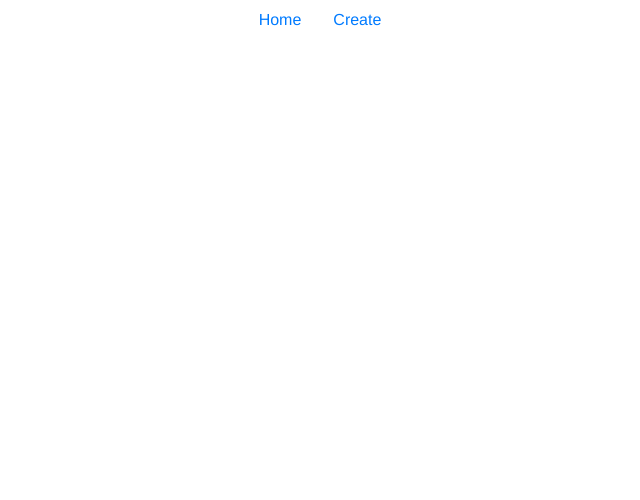
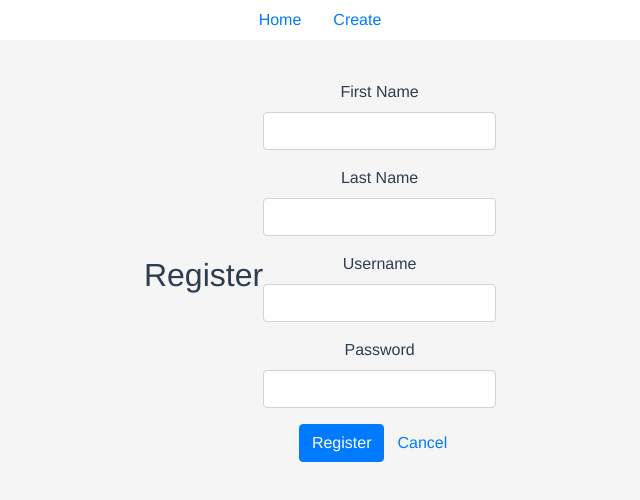
Before and after one commit to msulton55/intotu_simple_blog, a Vue app: page /register in a window 1280 px wide. Shown: the top 500 px of the page, without its empty margins (320-960 px from the left). Built offline with nearby package versions, Linux system fonts and the light colour scheme.

Commit message:
login-auth unfix 1

```diff
--- a/package.json
+++ b/package.json
@@ -18,7 +18,7 @@
     "vue-class-component": "^7.2.3",
     "vue-property-decorator": "^8.4.2",
     "vue-router": "^3.2.0",
-    "vuex": "^3.4.0"
+    "vuex": "^3.5.1"
   },
   "devDependencies": {
     "@vue/cli-plugin-babel": "~4.4.0",
--- a/src/App.vue
+++ b/src/App.vue
@@ -1,26 +1,21 @@
 <template>
   <div id="app">
-    <ul class="nav nav-pills justify-content-center">
-      <li class="nav-item">
-        <router-link to="/" class="nav-link" v-bind:class="{ active: this.$route.name=='Home' }">Home</router-link>
-      </li>
-      <li class="nav-item">
-        <router-link to="/create" class="nav-link" active-class="active">Create</router-link>
-      </li>
-    </ul>
+    <Navbar></Navbar>
     <router-view />
   </div>
 </template>
 
+<script>
+import Navbar from "./components/Navbar.vue"
+export default {
+  name: "App",
+  components: {
+    Navbar
+  }
+}
+</script>
+
 <style lang="scss">
-#app {
-  font-family: Avenir, Helvetica, Arial, sans-serif;
-  -webkit-font-smoothing: antialiased;
-  -moz-osx-font-smoothing: grayscale;
-  text-align: center;
-  color: #2c3e50;
-}
-
 #custom {
   padding: 30px;
 
--- /dev/null
+++ b/src/assets/css/custom-global.css
@@ -0,0 +1,62 @@
+.register {
+  height: 100%;
+}
+
+.register {
+  display: -ms-flexbox;
+  display: flex;
+  -ms-flex-align: center;
+  align-items: center;
+  padding-top: 40px;
+  padding-bottom: 40px;
+  background-color: #f5f5f5;
+}
+
+.login {
+  height: 100%;
+}
+
+.login {
+  display: -ms-flexbox;
+  display: flex;
+  -ms-flex-align: center;
+  align-items: center;
+  padding-top: 40px;
+  padding-bottom: 40px;
+  background-color: #f5f5f5;
+}
+
+.form-signin {
+  width: 100%;
+  max-width: 330px;
+  padding: 15px;
+  margin: auto;
+}
+
+.form-signin .checkbox {
+  font-weight: 400;
+}
+
+.form-signin .form-control {
+  position: relative;
+  box-sizing: border-box;
+  height: auto;
+  padding: 10px;
+  font-size: 16px;
+}
+
+.form-signin .form-control:focus {
+  z-index: 2;
+}
+
+.form-signin input[type="email"] {
+  margin-bottom: -1px;
+  border-bottom-right-radius: 0;
+  border-bottom-left-radius: 0;
+}
+
+.form-signin input[type="password"] {
+  margin-bottom: 10px;
+  border-top-left-radius: 0;
+  border-top-right-radius: 0;
+}
--- /dev/null
+++ b/src/components/Navbar.vue
@@ -0,0 +1,28 @@
+<template>
+  <div id="app">
+    <ul class="nav nav-pills justify-content-center">
+      <li class="nav-item">
+        <router-link to="/home" class="nav-link" v-bind:class="{active: this.$route.name=='Home'}">Home</router-link>
+      </li>
+      <li class="nav-item">
+        <router-link to="/create" class="nav-link" active-class="active">Create</router-link>
+      </li>
+    </ul>
+  </div>
+</template>
+
+<script>
+  export default {
+    name: "Navbar"
+  }
+</script>
+
+<style lang="scss">
+  #app {
+    font-family: Avenir, Helvetica, Arial, sans-serif;
+    -webkit-font-smoothing: antialiased;
+    -moz-osx-font-smoothing: grayscale;
+    text-align: center;
+    color: #2c3e50;
+  }
+</style>
--- a/src/main.ts
+++ b/src/main.ts
@@ -4,6 +4,7 @@ import "./registerServiceWorker";
 import router from "./router";
 import store from "./store";
 import 'bootstrap/dist/css/bootstrap.min.css';
+import '@/assets/css/custom-global.css'
 import axios from 'axios';
 
 
--- a/src/router/index.ts
+++ b/src/router/index.ts
@@ -1,14 +1,20 @@
 import Vue from "vue";
 import VueRouter, { RouteConfig } from "vue-router";
-import Home from "../views/Home.vue";
 
 Vue.use(VueRouter);
 
 const routes: Array<RouteConfig> = [
   {
     path: "/",
+    name: "Login",
+    component: () =>
+      import("../views/Login.vue")
+  },
+  {
+    path: "/home",
     name: "Home",
-    component: Home
+    component: () =>
+      import("../views/Home.vue")
   },
   {
     path: "/create",
@@ -24,6 +30,12 @@ const routes: Array<RouteConfig> = [
     name: "Detail",
     component: () =>
       import("../views/Detail.vue")
+  },
+  {
+    path: "/register",
+    name: "Register",
+    component: () =>
+      import("../views/Register.vue")
   }
 ];
 
--- /dev/null
+++ b/src/views/Login.vue
@@ -0,0 +1,78 @@
+<template>
+  <div class="login text-center">
+    <form class="form-signin">
+      <h1 class="h3 mb-3 font-weight-normal">Please sign in</h1>
+      <label for="inputEmail" class="sr-only">Email address</label>
+      <input type="email" id="inputEmail" class="form-control" placeholder="Email address" required autofocus>
+      <label for="inputPassword" class="sr-only">Password</label>
+      <input type="password" id="inputPassword" class="form-control" placeholder="Password" required>
+      <div class="checkbox mb-3">
+        <label>
+          <input type="checkbox" value="remember-me"> Remember me
+        </label>
+      </div>
+      <button class="btn btn-lg btn-primary btn-block" type="submit">Sign in</button>
+      <router-link to="/register" class="btn btn-link">Register</router-link>
+      <p class="mt-5 mb-3 text-muted">&copy;Intotu 2020</p>
+    </form>
+  </div>
+</template>
+
+<script>
+  import {
+    mapState,
+    mapActions
+  } from 'vuex'
+
+  export default {
+    name: "Login",
+    namespaced: true,
+    data() {
+      return {
+        username: '',
+        password: '',
+        submitted: false
+      }
+    },
+    computed: {
+      ...mapState('account', ['status'])
+    },
+    created() {
+      // reset login status
+      this.logout();
+    },
+    methods: {
+      ...mapActions('account', ['login', 'logout']),
+      handleSubmit(e) {
+        this.submitted = true;
+        const {
+          username,
+          password
+        } = this;
+        if (username && password) {
+          this.login({
+            username,
+            password
+          })
+        }
+      }
+    }
+  }
+</script>
+
+<style lang="scss">
+  .bd-placeholder-img {
+    font-size: 1.125rem;
+    text-anchor: middle;
+    -webkit-user-select: none;
+    -moz-user-select: none;
+    -ms-user-select: none;
+    user-select: none;
+  }
+
+  @media (min-width: 768px) {
+    .bd-placeholder-img-lg {
+      font-size: 3.5rem;
+    }
+  }
+</style>
--- /dev/null
+++ b/src/views/Register.vue
@@ -0,0 +1,71 @@
+<template>
+  <div class="register justify-content-center">
+    <h2>Register</h2>
+    <form @submit.prevent="handleSubmit">
+      <div class="form-group">
+        <label for="firstName">First Name</label>
+        <input type="text" v-model="user.firstName" v-validate="'required'" name="firstName" class="form-control"
+          :class="{ 'is-invalid': submitted && errors.has('firstName') }" />
+        <div v-if="submitted && errors.has('firstName')" class="invalid-feedback">{{ errors.first('firstName') }}</div>
+      </div>
+      <div class="form-group">
+        <label for="lastName">Last Name</label>
+        <input type="text" v-model="user.lastName" v-validate="'required'" name="lastName" class="form-control"
+          :class="{ 'is-invalid': submitted && errors.has('lastName') }" />
+        <div v-if="submitted && errors.has('lastName')" class="invalid-feedback">{{ errors.first('lastName') }}</div>
+      </div>
+      <div class="form-group">
+        <label for="username">Username</label>
+        <input type="text" v-model="user.username" v-validate="'required'" name="username" class="form-control"
+          :class="{ 'is-invalid': submitted && errors.has('username') }" />
+        <div v-if="submitted && errors.has('username')" class="invalid-feedback">{{ errors.first('username') }}</div>
+      </div>
+      <div class="form-group">
+        <label htmlFor="password">Password</label>
+        <input type="password" v-model="user.password" v-validate="{ required: true, min: 6 }" name="password"
+          class="form-control" :class="{ 'is-invalid': submitted && errors.has('password') }" />
+        <div v-if="submitted && errors.has('password')" class="invalid-feedback">{{ errors.first('password') }}</div>
+      </div>
+      <div class="form-group">
+        <button class="btn btn-primary">Register</button>
+        <router-link to="/" class="btn btn-link">Cancel</router-link>
+      </div>
+    </form>
+  </div>
+</template>
+
+<script>
+  import {
+    mapState,
+    mapActions
+  } from 'vuex'
+
+  export default {
+    name: "Register",
+    data() {
+      return {
+        user: {
+          firstName: '',
+          lastName: '',
+          username: '',
+          password: ''
+        },
+        submitted: false
+      }
+    },
+    computed: {
+      ...mapState('account', ['status'])
+    },
+    methods: {
+      ...mapActions('account', ['register']),
+      handleSubmit(e) {
+        this.submitted = true;
+        this.$validator.validate().then(valid => {
+          if (valid) {
+            this.register(this.user);
+          }
+        });
+      }
+    }
+  }
+</script>
```
Also changed, not shown: public/index.html (line endings or trailing spaces), src/components/Blog.vue (deleted).
